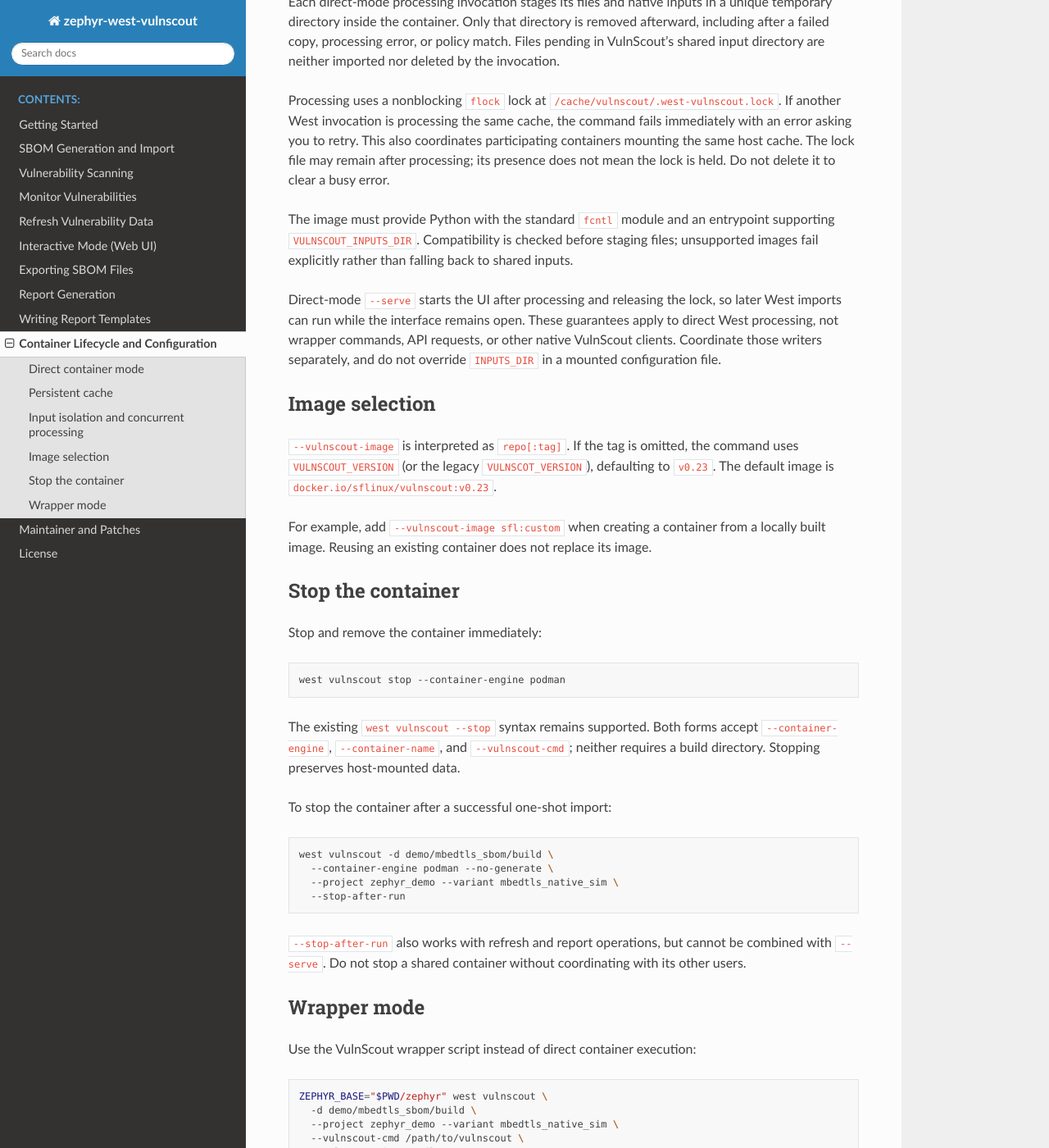
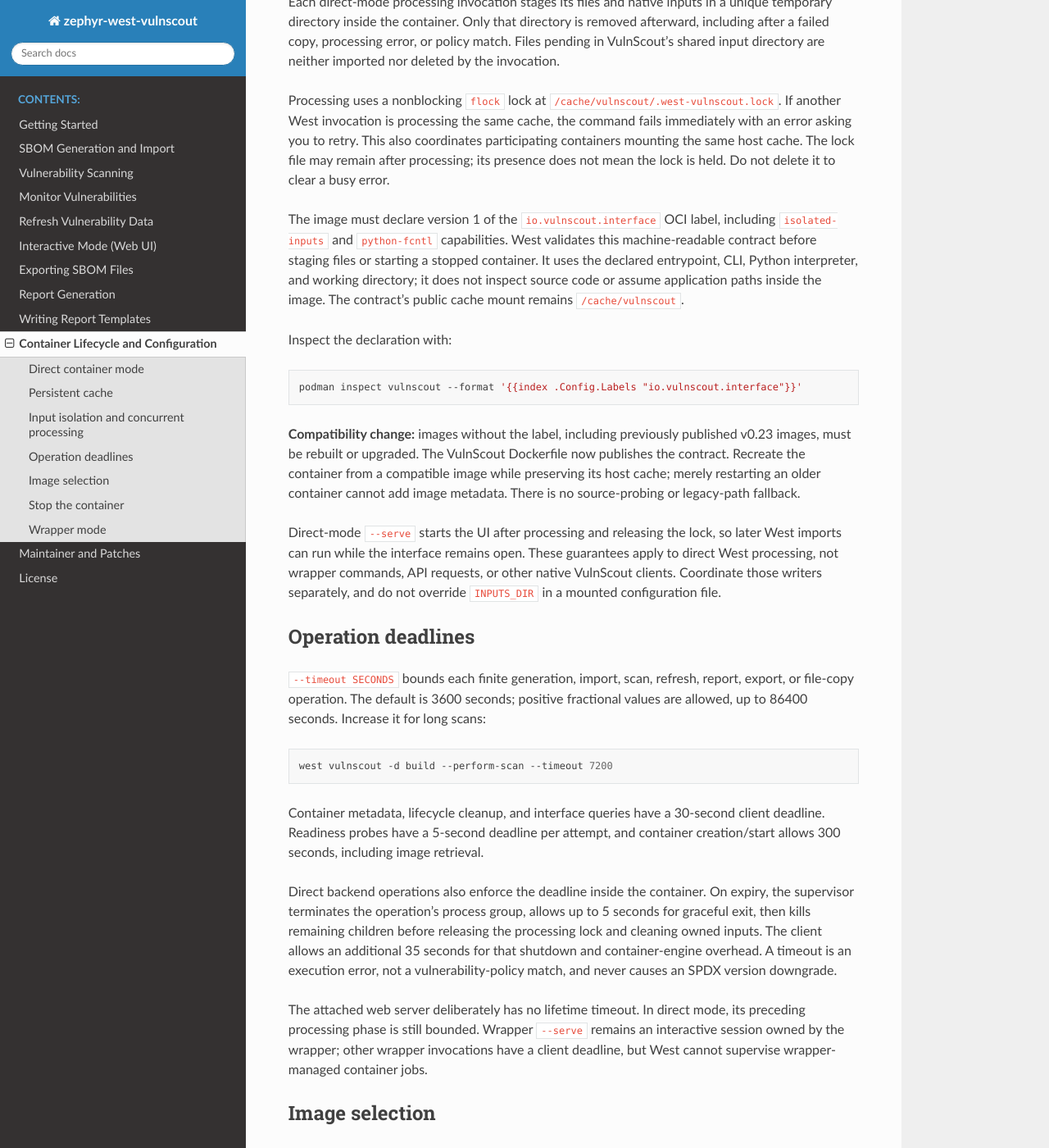
Before and after one commit to ValentinBoudevinSFL/zephyr-west-vulnscout, a Sphinx documentation site: the page built from doc/container-configuration.md, in a window 1280 px wide and 1400 px high, scrolled down 933 px. Shown: the whole window at 82% size. Built offline with Sphinx 7.4.7 and the Read the Docs theme 3.1.0, drawn with Linux system fonts in a browser that asks for light colours.

Commit message:
Document deadlines and image compatibility
Explain operation deadlines, container-side termination, and the
interactive-server exemption. Describe the narrow SPDX 3.1 fallback
and the versioned image contract used for direct backend operations.

Document rebuilding unlabeled images and recreating containers while
preserving their host cache. Update helper-layout and smoke-test
instructions for compatible images and native deadline coverage.

Co-authored-by: Copilot <223556219+Copilot@users.noreply.github.com>
Signed-off-by: ValentinBoudevinSFL <valentin.boudevin@savoirfairelinux.com>

````diff
--- a/doc/container-configuration.md
+++ b/doc/container-configuration.md
@@ -51,15 +51,58 @@ This also coordinates participating containers mounting the same host cache.
 The lock file may remain after processing; its presence does not mean the lock
 is held. Do not delete it to clear a busy error.
 
-The image must provide Python with the standard `fcntl` module and an entrypoint
-supporting `VULNSCOUT_INPUTS_DIR`. Compatibility is checked before staging files;
-unsupported images fail explicitly rather than falling back to shared inputs.
+The image must declare version 1 of the `io.vulnscout.interface` OCI label,
+including `isolated-inputs` and `python-fcntl` capabilities. West validates this
+machine-readable contract before staging files or starting a stopped container.
+It uses the declared entrypoint, CLI, Python interpreter, and working directory;
+it does not inspect source code or assume application paths inside the image.
+The contract's public cache mount remains `/cache/vulnscout`.
+
+Inspect the declaration with:
+
+```sh
+podman inspect vulnscout --format '{{index .Config.Labels "io.vulnscout.interface"}}'
+```
+
+**Compatibility change:** images without the label, including previously
+published v0.23 images, must be rebuilt or upgraded. The VulnScout Dockerfile now
+publishes the contract. Recreate the container from a compatible image while
+preserving its host cache; merely restarting an older container cannot add
+image metadata. There is no source-probing or legacy-path fallback.
 
 Direct-mode `--serve` starts the UI after processing and releasing the lock,
 so later West imports can run while the interface remains open. These guarantees
 apply to direct West processing, not wrapper commands, API requests, or other
 native VulnScout clients. Coordinate those writers separately, and do not
 override `INPUTS_DIR` in a mounted configuration file.
+
+(operation-deadlines)=
+## Operation deadlines
+
+`--timeout SECONDS` bounds each finite generation, import, scan, refresh, report,
+export, or file-copy operation. The default is 3600 seconds; positive fractional
+values are allowed, up to 86400 seconds. Increase it for long scans:
+
+```sh
+west vulnscout -d build --perform-scan --timeout 7200
+```
+
+Container metadata, lifecycle cleanup, and interface queries have a 30-second
+client deadline. Readiness probes have a 5-second deadline per attempt, and
+container creation/start allows 300 seconds, including image retrieval.
+
+Direct backend operations also enforce the deadline inside the container.
+On expiry, the supervisor terminates the operation's process group, allows up to
+5 seconds for graceful exit, then kills remaining children before releasing the
+processing lock and cleaning owned inputs. The client allows an additional
+35 seconds for that shutdown and container-engine overhead. A timeout is an
+execution error, not a vulnerability-policy match, and never causes an SPDX
+version downgrade.
+
+The attached web server deliberately has no lifetime timeout. In direct mode,
+its preceding processing phase is still bounded. Wrapper `--serve` remains an
+interactive session owned by the wrapper; other wrapper invocations have a
+client deadline, but West cannot supervise wrapper-managed container jobs.
 
 ## Image selection
 
````
Also changed, not shown: README.md (+10 -5 lines), doc/sbom-generation.md (+10 -2 lines).
